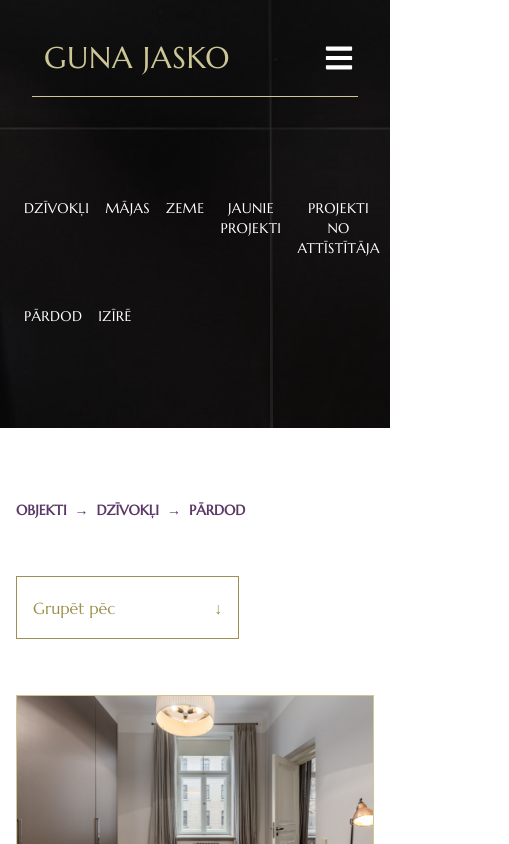
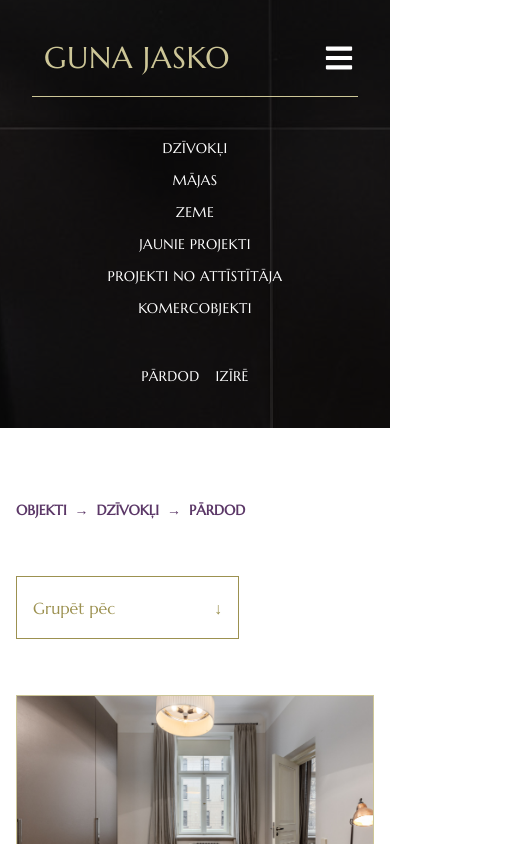
Before and after one commit to Mikelsons2003/GunaJasko, a React (Create React App) app: page /objekti in a window 390 px wide. Shown: the top 844 px of the page, 509 px wide, since content can reach past the window. Built offline with nearby package versions, Linux system fonts and the light colour scheme.

Commit message:
Objekti and responsivnes

```diff
--- a/src/components/Website/Kontakti.js
+++ b/src/components/Website/Kontakti.js
@@ -23,8 +23,9 @@ const Kontakti = () => {
         >
             <Header />
             {/* Contact Form and Image Layout */}
-            <div className="flex justify-center items-center px-4 md:px-8 lg:px-0 pb-6 md:pt-8">
-                <div className="w-full max-w-[1267px] bg-[#CDC697] flex flex-col lg:flex-row justify-between items-center py-12 px-6 lg:py-16 lg:px-8 mt-20 lg:mt-44">
+            <div className="flex justify-center items-center min-h-screen px-4 md:px-8 lg:px-0">
+                <div
+                    className="w-full max-w-[1267px] bg-[#CDC697] flex flex-col lg:flex-row justify-between items-center py-12 px-6 lg:py-16 lg:px-8 mt-32">
                     {/* Left Column: Form */}
                     <div className="w-full lg:w-1/2 lg:pr-8">
                         <h2 className="text-2xl lg:text-3xl font-bold text-[#5B3767] text-left mb-6">
--- a/src/components/Website/Objekti.js
+++ b/src/components/Website/Objekti.js
@@ -50,19 +50,19 @@ function Objekti() {
                 <div className="relative w-full h-full flex flex-col items-center justify-center">
                     {/* Navigation Container */}
                     <nav
-                        className="w-full max-w-[1267px] flex justify-between items-center text-white text-sm lg:text-xl uppercase font-medium tracking-wide px-6">
-                        <ul className="flex space-x-4 lg:space-x-8">
+                        className="w-full max-w-[1267px] flex items-center justify-center md:justify-start text-white text-sm lg:text-xl uppercase font-medium tracking-wide px-6">
+                        <ul className="grid grid-cols-1 md:flex md:space-x-4 lg:space-x-8 text-center">
                             <li>Dzīvokļi</li>
-                            <li>Mājas</li>
-                            <li>Zeme</li>
-                            <li>Jaunie projekti</li>
-                            <li>Projekti no attīstītāja</li>
-                            <li>Komercobjekti</li>
+                            <li className="mt-3 md:mt-0">Mājas</li>
+                            <li className="mt-3 md:mt-0">Zeme</li>
+                            <li className="mt-3 md:mt-0">Jaunie projekti</li>
+                            <li className="mt-3 md:mt-0">Projekti no attīstītāja</li>
+                            <li className="mt-3 md:mt-0">Komercobjekti</li>
                         </ul>
                     </nav>
                     {/* Secondary Navigation */}
                     <nav
-                        className="w-full max-w-[1267px] flex justify-between items-center text-white text-sm lg:text-lg uppercase font-medium tracking-wide px-6">
+                        className="w-full max-w-[1267px] flex justify-center md:justify-start items-center text-white text-sm lg:text-lg uppercase font-medium tracking-wide px-6">
                         <ul className="flex space-x-4 lg:space-x-8 mt-12">
                             <li>Pārdod</li>
                             <li>Izīrē</li>
--- a/src/components/Website/Pakalpojumi.js
+++ b/src/components/Website/Pakalpojumi.js
@@ -10,7 +10,7 @@ function Pakalpojumi() {
         <div className="mx-auto font-sans text-white bg-[#FBF8FB] overflow-hidden">
             <Header/>
             <div
-                className="w-full mx-auto px-6 sm:px-8 flex flex-col lg:flex-row items-center lg:h-[586px] bg-[#5B3767] pt-20 sm:pt-24 md:pt-32 relative z-0"
+                className="w-full mx-auto px-6 sm:px-8 flex flex-col lg:flex-row items-center lg:h-[586px] bg-[#5B3767] pt-28 md:pt-36 relative z-0"
             >
                 {/* Left: Text Section */}
                 <div
--- a/src/components/Website/ParMani.js
+++ b/src/components/Website/ParMani.js
@@ -15,7 +15,7 @@ function ParMani() {
             <div
                 className="bg-[#5B3767] w-full mx-auto px-4 sm:px-8 flex flex-col lg:flex-row items-center lg:h-[810px]">
                 {/* Left: Text Section */}
-                <div className="w-full lg:w-1/2 space-y-6 px-6 lg:px-12 xl:pl-20 2xl:pl-40 mt-10 lg:mt-0">
+                <div className="w-full lg:w-1/2 space-y-6 px-6 lg:px-12 xl:pl-20 2xl:pl-40 mt-14 sm:mt-20 lg:mt-0">
                     <div className="mt-16 lg:mt-32 2xl:ml-40">
                         <h2 className="text-3xl sm:text-4xl text-center lg:text-left text-white">Par aģentu</h2>
                         <p className="text-sm sm:text-lg leading-relaxed text-center lg:text-left mt-6 sm:mt-10 text-white">
@@ -32,7 +32,7 @@ function ParMani() {
                         </p>
                     </div>
                     <div className="flex justify-center lg:justify-start 2xl:ml-40">
-                        <a href="https://guna.lucid-websites.com/kontakti"><button className="w-full sm:w-[274px] h-[55px] border border-[#CDC697] text-[#CDC697] mt-10">
+                        <a href="https://guna.lucid-websites.com/kontakti"><button className="w-[274px] h-[55px] border border-[#CDC697] text-[#CDC697] mt-10">
                             SAZINĀTIES
                         </button></a>
                     </div>
--- a/src/components/Website/UnderPakalpojumi/Darijuma.js
+++ b/src/components/Website/UnderPakalpojumi/Darijuma.js
@@ -10,7 +10,7 @@ function Darijuma() {
         <div className="mx-auto font-sans text-white bg-[#FBF8FB] overflow-hidden">
             <Header/>
             <div
-                className="w-full mx-auto px-6 sm:px-8 flex flex-col lg:flex-row items-center lg:h-[586px] bg-[#5B3767] pt-20 sm:pt-24 md:pt-32 relative z-0"
+                className="w-full mx-auto px-6 sm:px-8 flex flex-col lg:flex-row items-center lg:h-[586px] bg-[#5B3767] pt-28 md:pt-36 relative z-0"
             >
                 {/* Left: Text Section */}
                 <div
--- a/src/components/Website/UnderPakalpojumi/Projekti.js
+++ b/src/components/Website/UnderPakalpojumi/Projekti.js
@@ -10,7 +10,7 @@ function Projekti() {
         <div className="mx-auto font-sans text-white bg-[#FBF8FB] overflow-hidden">
             <Header/>
             <div
-                className="w-full mx-auto px-6 sm:px-8 flex flex-col lg:flex-row items-center lg:h-[586px] bg-[#5B3767] pt-20 sm:pt-24 md:pt-32 relative z-0"
+                className="w-full mx-auto px-6 sm:px-8 flex flex-col lg:flex-row items-center lg:h-[586px] bg-[#5B3767] pt-28 md:pt-36 relative z-0"
             >
                 {/* Left: Text Section */}
                 <div
--- a/src/components/Website/UnderPakalpojumi/Starpniecibas.js
+++ b/src/components/Website/UnderPakalpojumi/Starpniecibas.js
@@ -10,7 +10,7 @@ function Starpniecibas() {
         <div className="mx-auto font-sans text-white bg-[#FBF8FB] overflow-hidden">
             <Header/>
             <div
-                className="w-full mx-auto px-6 sm:px-8 flex flex-col lg:flex-row items-center lg:h-[586px] bg-[#5B3767] pt-20 sm:pt-24 md:pt-32 relative z-0"
+                className="w-full mx-auto px-6 sm:px-8 flex flex-col lg:flex-row items-center lg:h-[586px] bg-[#5B3767] pt-28 md:pt-36 relative z-0"
             >
                 {/* Left: Text Section */}
                 <div
```
